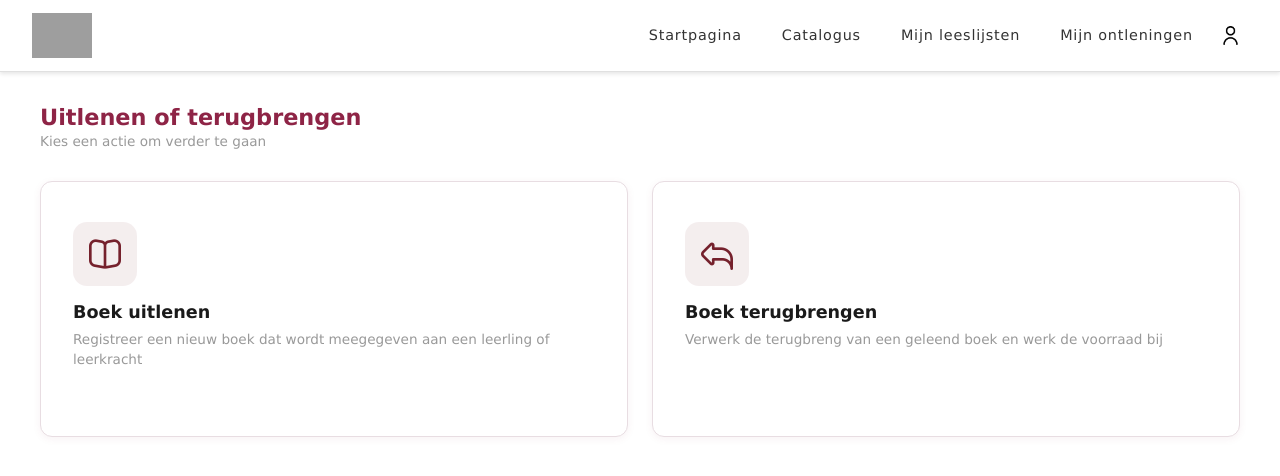
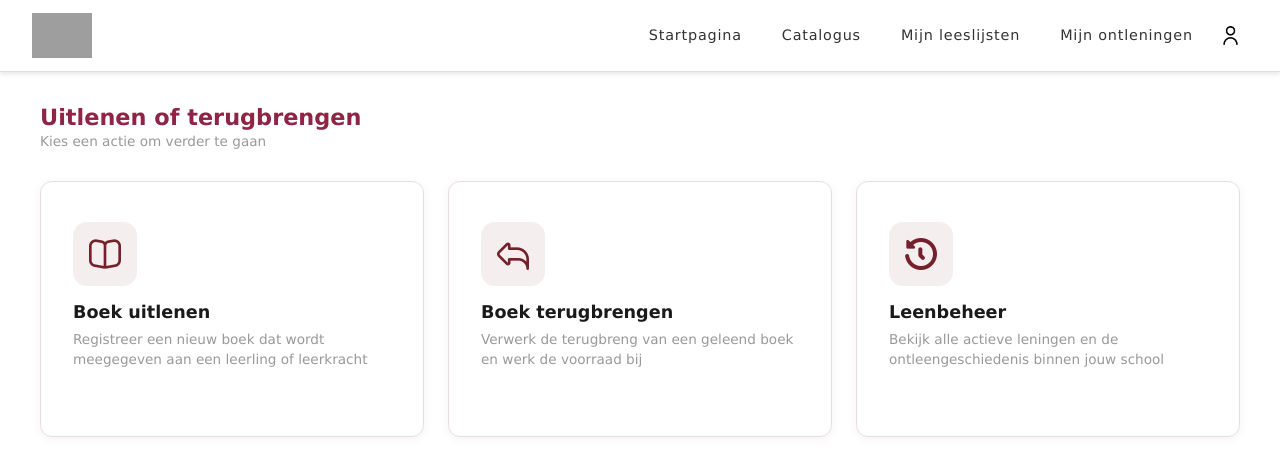
Before and after one commit to dylanhavelaerts/gosmartbib, a Next.js app in the folder frontend/: page /admin/loan-return in a window 1280 px wide. Shown: the top 476 px of the page. Built offline with nearby package versions, Linux system fonts and the light colour scheme; no server answers; grey boxes are pictures that could not be loaded.

Commit message:
Add icon for history and link from loanpage

```diff
--- a/frontend/app/admin/loan-return/page.tsx
+++ b/frontend/app/admin/loan-return/page.tsx
@@ -43,6 +43,22 @@ export default function GeneralLoanReturn() {
             </p>
           </div>
         </a>
+        <a href="/admin/loans-overview" className="action-card">
+          <div className="action-icon">
+            <img
+              src="/history.png"
+              alt="Leenbeheer"
+              className="action-icon-img"
+            />
+          </div>
+          <div className="action-body">
+            <p className="action-title">Leenbeheer</p>
+            <p className="action-description">
+              Bekijk alle actieve leningen en de ontleengeschiedenis binnen jouw
+              school
+            </p>
+          </div>
+        </a>
       </div>
     </div>
   );
--- a/frontend/app/admin/loans-overview/loans-overview.css
+++ b/frontend/app/admin/loans-overview/loans-overview.css
@@ -19,7 +19,7 @@
 
 .loansOverviewPage .pageHeaderText h1 {
   margin: 0;
-  color: #3e0c1c;
+  color: #7a1d3f;
   font-size: 2rem;
 }
 
```
